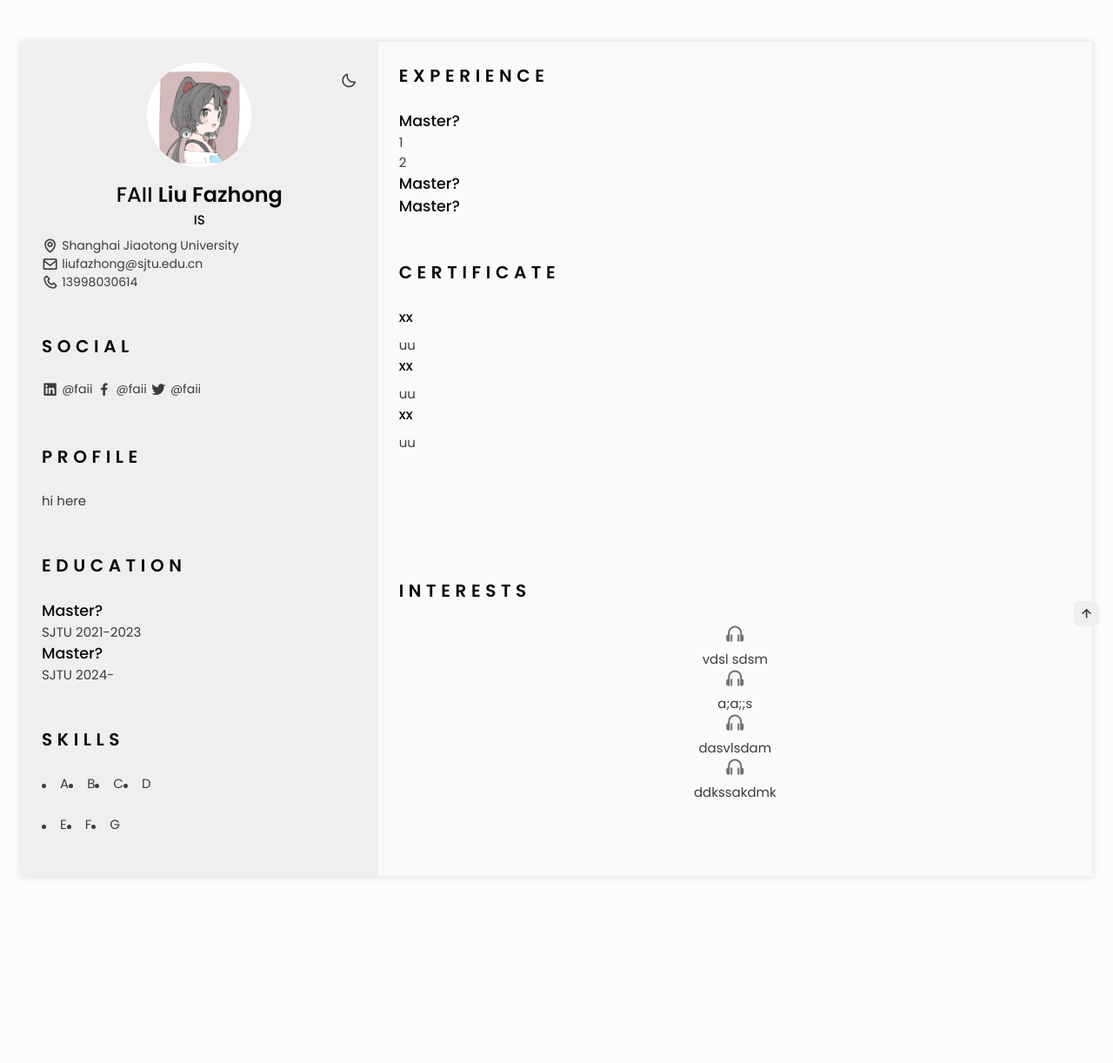
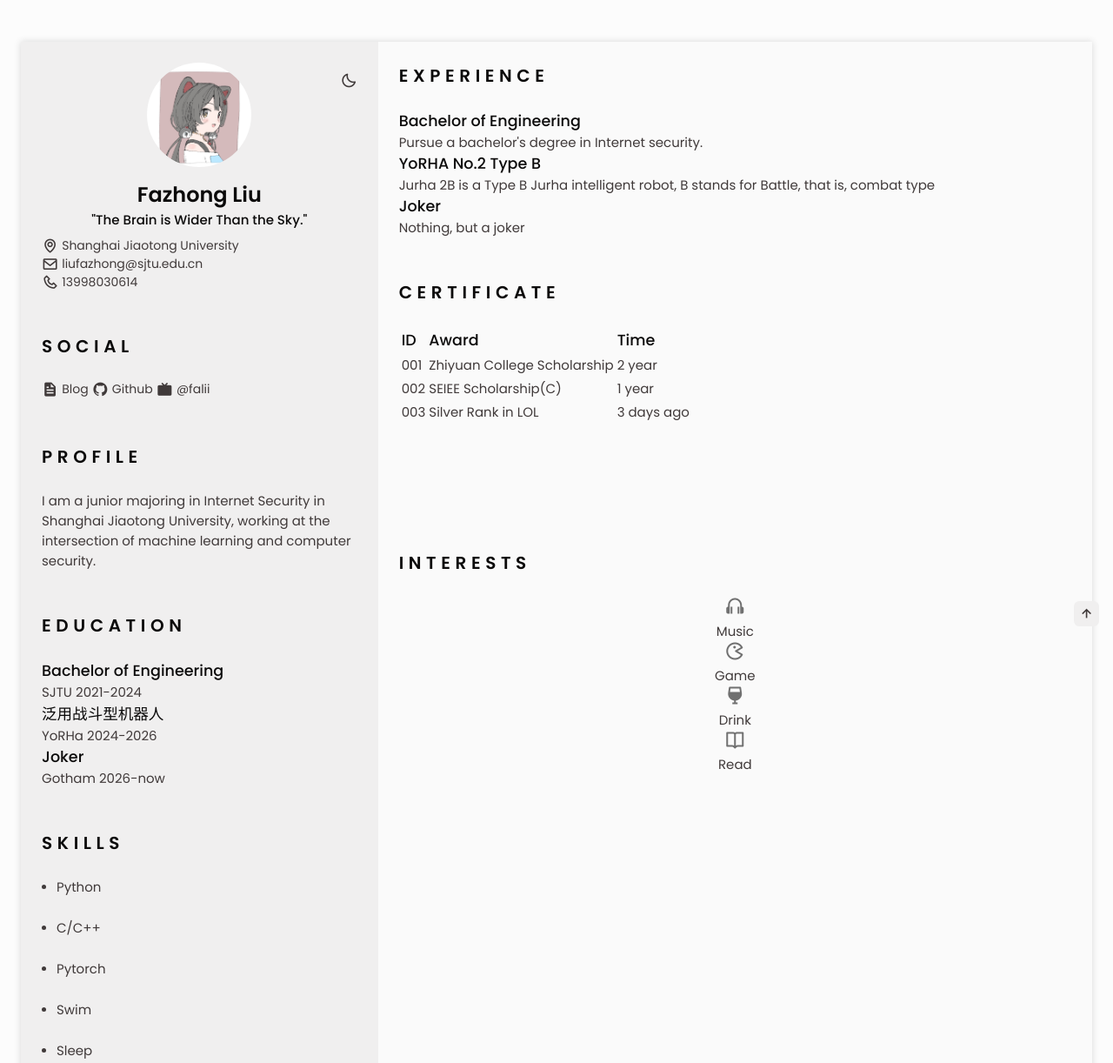
Before and after one commit to faiimea/Resume, a plain HTML site: page index.html in a window 1280 px wide. Shown: the top 1222 px of the page at 87% size. Before the commit the page ends 1055 px from the top, so only its background shows below. Drawn offline with nearby package versions, Linux system fonts and the light colour scheme.

Commit message:
faii resume

```diff
--- a/index.html
+++ b/index.html
@@ -82,8 +82,8 @@
                         <div class="home__container section bd-grid">
                             <div class="home__data bd-grid">
                                 <img src="assets/img/inui.jpg" alt="" class="home__img">
-                                <h1 class="home__title">FAII <b> Liu Fazhong</b></h1>
-                                <h3 class="home__profession">IS</h3>
+                                <h1 class="home__title"> <b> Fazhong Liu</b></h1>
+                                <h3 class="home__profession">"The Brain is Wider Than the Sky."</h3>
                                 <!-- button to download pdf-->
                                 <div>
                                     <a download="name of down" href="assets/pdf/#" class="home__button-movil"> Download </a>
@@ -113,16 +113,16 @@
                     <section class="social section">
                         <h2 class="section-title"> Social</h2>
                         <div class="social__container bd-grid">
-                            <a href="todo" target="_blank" class="social__link">
-                                <i class="bx bxl-linkedin-square social__icon"></i> @faii
+                            <a href="https://faiimea.github.io/mkdocs-site/" class="social__link">
+                                <i class="bx bxs-file social__icon"></i> Blog
                             </a>
 
-                            <a href="todo" class="social__link">
-                                <i class="bx bxl-facebook social__icon"></i> @faii
+                            <a href="https://github.com/faiimea" class="social__link">
+                                <i class="bx bxl-github social__icon"></i> Github
                             </a>
 
-                            <a href="todo" class="social__link">
-                                <i class="bx bxl-twitter social__icon"></i> @faii
+                            <a href="https://space.bilibili.com/317064082?spm_id_from=333.1007.0.0" class="social__link">
+                                <i class="bx bxs-tv social__icon"></i> @falii
                             </a>
                         </div>
                     </section>
@@ -130,7 +130,7 @@
                     <!--========== PROFILE ==========-->
                     <section class="profile section" id="profile">
                         <h2 class="section-title"> Profile</h2>
-                        <p class="profile__description"> hi here</p>
+                        <p class="profile__description">I am a junior majoring in Internet Security in Shanghai Jiaotong University, working at the intersection of machine learning and computer security.</p>
                     </section>
 
                     <!--========== EDUCATION ==========-->
@@ -142,9 +142,9 @@
                                 <span class="education__line"></span>
                             </div>
                             <div class="education__data bd-grid">
-                                <h3 class="education__title">Master?</h3>
+                                <h3 class="education__title">Bachelor of Engineering</h3>
                                 <span class="education__studies">SJTU</span>
-                                <span class="education__year">2021-2023</span>
+                                <span class="education__year">2021-2024</span>
                             </div>
                         </div>
 
@@ -154,9 +154,15 @@
 
                             </div>
                             <div class="education__data bd-grid">
-                                <h3 class="education__title">Master?</h3>
-                                <span class="education__studies">SJTU</span>
-                                <span class="education__year">2024-</span>
+                                <h3 class="education__title">泛用战斗型机器人</h3>
+                                <span class="education__studies">YoRHa</span>
+                                <span class="education__year">2024-2026</span>
+                            </div>
+
+                            <div class="education__data bd-grid">
+                                <h3 class="education__title">Joker</h3>
+                                <span class="education__studies">Gotham</span>
+                                <span class="education__year">2026-now</span>
                             </div>
                         </div>
 
@@ -168,30 +174,30 @@
                     <section class="skills section" id="skills">
                         <h2 class="section-title">Skills</h2>
                         <div class="skills__content bd-grid">
-                            <ul class="skills__name">
-                                <li class="skills__data">
-                                    <span class="skills__circle"></span> A
+                            <ul class="skills__data">
+                                <li class="skills__name">
+                                    <span class="skills__circle"></span> Python
                                 </li>
-                                <li class="skills__data">
-                                    <span class="skills__circle"></span> B
+                                <li class="skills__name">
+                                    <span class="skills__circle"></span> C/C++
                                 </li>
-                                <li class="skills__data">
-                                    <span class="skills__circle"></span> C
+                                <li class="skills__name">
+                                    <span class="skills__circle"></span> Pytorch
                                 </li>
-                                <li class="skills__data">
-                                    <span class="skills__circle"></span> D
+                                <li class="skills__name">
+                                    <span class="skills__circle"></span> Swim
                                 </li>
                             </ul>
 
-                            <ul class="skills__name">
-                                <li class="skills__data">
-                                    <span class="skills__circle"></span> E
+                            <ul class="skills__data">
+                                <li class="skills__name">
+                                    <span class="skills__circle"></span> Sleep
                                 </li>
-                                <li class="skills__data">
-                                    <span class="skills__circle"></span> F
+                                <li class="skills__name">
+                                    <span class="skills__circle"></span> LOL
                                 </li>
-                                <li class="skills__data">
-                                    <span class="skills__circle"></span> G
+                                <li class="skills__name">
+                                    <span class="skills__circle"></span> Gal
                                 </li>
                             </ul>
                         </div>
@@ -211,21 +217,8 @@
                                 </div>
 
                                 <div class="experience__data bd-grid">
-                                    <h3 class="experience__title">Master?</h3>
-                                    <span class="experience__company">1</span>
-                                    <p class="experience__description">2</p>
-                                </div>
-                            </div>
-
-                            <div class="experience__content">
-                                <div class="experience__time">
-                                    <span class="experience__rounder"></span>
-                                    <span class="experience__line"></span>
-                                </div>
-
-                                <div class="experience__data bd-grid">
-                                    <h3 class="experience__title">Master?</h3>
-                                    <span class="experience__company"></span>
+                                    <h3 class="experience__title">Bachelor of Engineering</h3>
+                                    <span class="experience__company">Pursue a bachelor's degree in Internet security.</span>
                                     <p class="experience__description"></p>
                                 </div>
                             </div>
@@ -237,8 +230,21 @@
                                 </div>
 
                                 <div class="experience__data bd-grid">
-                                    <h3 class="experience__title">Master?</h3>
-                                    <span class="experience__company"></span>
+                                    <h3 class="experience__title">YoRHA No.2 Type B</h3>
+                                    <span class="experience__company">Jurha 2B is a Type B Jurha intelligent robot, B stands for Battle, that is, combat type</span>
+                                    <p class="experience__description"></p>
+                                </div>
+                            </div>
+
+                            <div class="experience__content">
+                                <div class="experience__time">
+                                    <span class="experience__rounder"></span>
+                                    <span class="experience__line"></span>
+                                </div>
+
+                                <div class="experience__data bd-grid">
+                                    <h3 class="experience__title">Joker</h3>
+                                    <span class="experience__company">Nothing, but a joker</span>
                                     <p class="experience__description"></p>
                                 </div>
                             </div>
@@ -247,7 +253,7 @@
 
                     <!--========== CERTIFICATES ==========-->
                     <section class="certificate section" id="certificates">
-                        <h2 class="section-title">Certificate</h2>
+                        <!-- <h2 class="section-title">Certificate</h2>
                         <div class="certificate__container bd-grid">
                             <div class="certificate__content">
                                 <h3 class="certificate__title"> xx</h3>
@@ -263,7 +269,30 @@
                                 <h3 class="certificate__title"> xx</h3>
                                 <p class="certificate__description"> uu</p>
                             </div>
-                        </div>
+                        </div> -->
+                        <h2 class="section-title">Certificate</h2>
+                        <table>
+                            <tr>
+                                <td><h3>ID</h3></td>
+                                <td><h3>Award</h3></td>
+                                <td><h3>Time</h3></td>
+                            </tr>
+                            <tr>
+                                <td>001</td>
+                                <td>Zhiyuan College Scholarship     </td>
+                                <td>2 year</td>
+                            </tr>
+                            <tr>
+                                <td>002</td>
+                                <td>SEIEE Scholarship(C)</td>
+                                <td>1 year</td>
+                            </tr>
+                            <tr>
+                                <td>003</td>
+                                <td>Silver Rank in LOL</td>
+                                <td>3 days ago</td>
+                            </tr>
+                        </table>
                     </section>
 
                     <!--========== REFERENCES ==========-->
@@ -282,23 +311,25 @@
                         <div class="interests__container bd-grid">
                             <div class="interests__content">
                                 <i class="bx bx-headphone interests__icon"></i>
-                                <span class="interests__name"> vdsl sdsm </span>
+                                <span class="interests__name"> Music </span>
                             </div>
 
                             <div class="interests__content">
-                                <i class="bx bx-headphone interests__icon"></i>
-                                <span class="interests__name"> a;a;;s </span>
+                                <i class="bx bx-game interests__icon"></i>
+                                <span class="interests__name"> Game </span>
                             </div>
 
                             <div class="interests__content">
-                                <i class="bx bx-headphone interests__icon"></i>
-                                <span class="interests__name"> dasvlsdam</span>
+                                <i class="bx bxs-wine interests__icon"></i>
+                                <span class="interests__name"> Drink </span>
                             </div>
 
                             <div class="interests__content">
-                                <i class="bx bx-headphone interests__icon"></i>
-                                <span class="interests__name"> ddkssakdmk</span>
+                                <i class="bx bx-book-open interests__icon"></i>
+                                <span class="interests__name"> Read </span>
                             </div>
+
+
 
                         </div>
                     </section>
```
